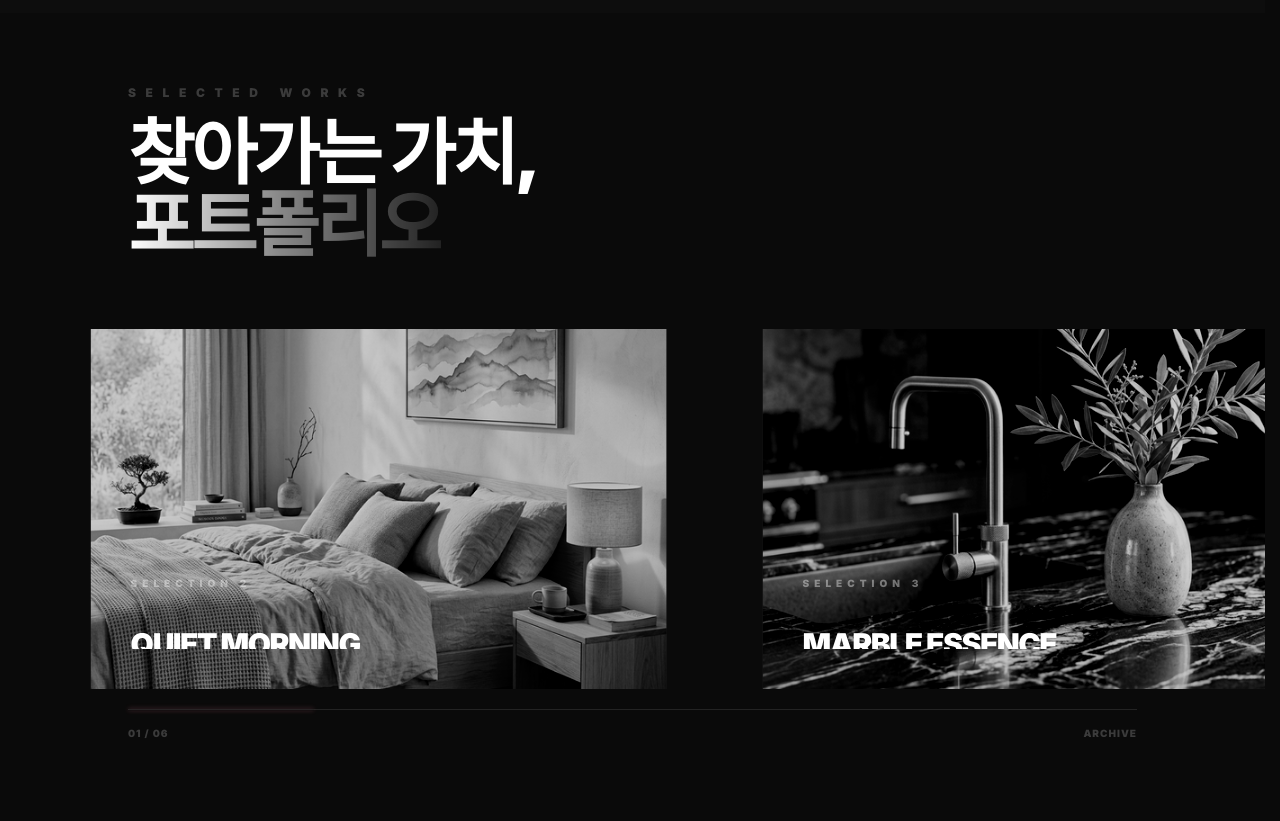
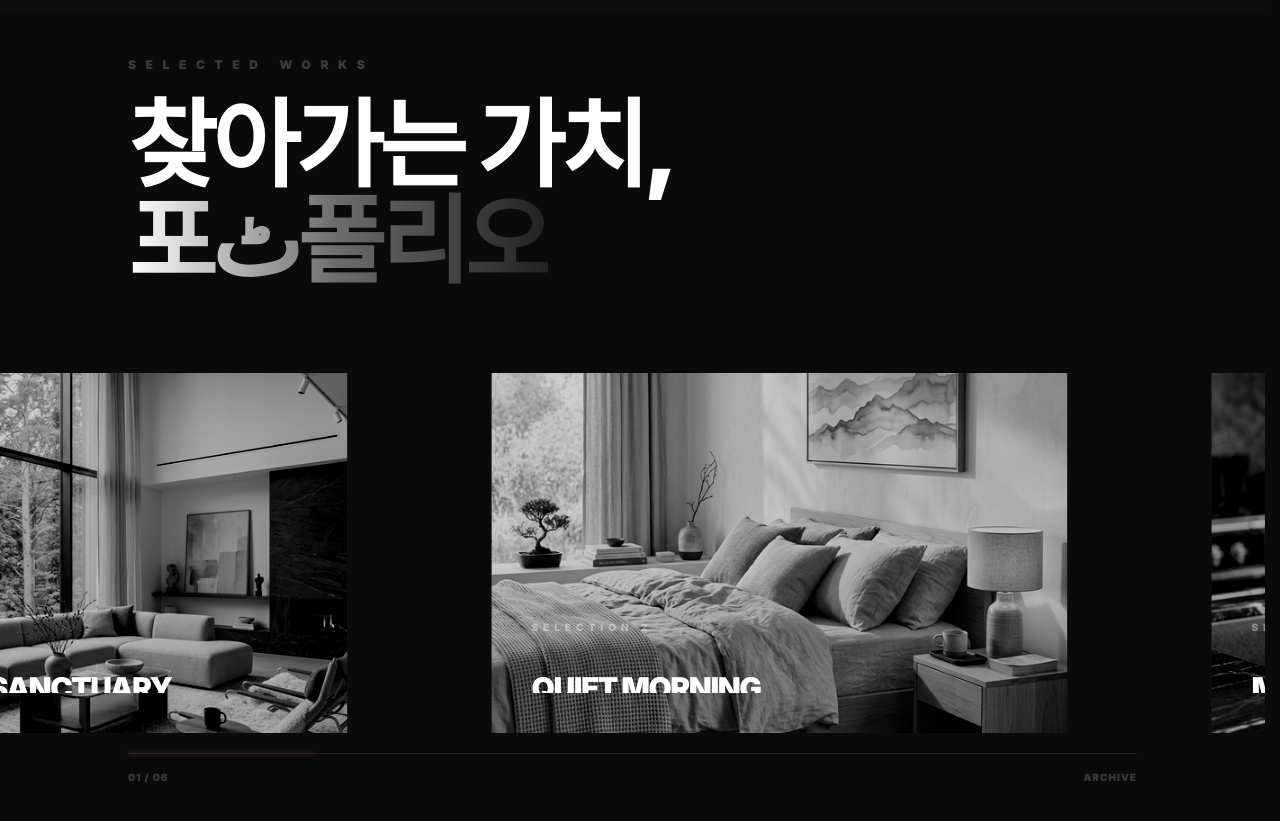
Before and after one commit to namooda7-gif/-_-, a Next.js app: page / in a window 1280 px wide. Shown: the part 787-1608 px from the top of the page. Built offline with nearby package versions, Linux system fonts and the light colour scheme.

Commit message:
Optimize horizontal scroll Sticky calculation and alignment

```diff
--- a/src/components/PortfolioEditorial.tsx
+++ b/src/components/PortfolioEditorial.tsx
@@ -160,35 +160,35 @@ export default function PortfolioEditorial() {
   // Calculate horizontal shift:
   // We have projects.length items + 1 archive link
   // Let's make it move enough to see everything.
-  const x = useTransform(scrollYProgress, [0, 1], ["0%", "-75%"]);
+  const x = useTransform(scrollYProgress, [0, 1], ["10%", "-80%"]);
 
   return (
-    <section ref={containerRef} className="relative h-[500vh] bg-[#0A0A0A]">
+    <section ref={containerRef} className="relative h-[600vh] bg-[#0A0A0A]">
       <div className="sticky top-0 h-screen flex flex-col justify-center overflow-hidden">
         {/* Header Section */}
-        <div className="px-[10vw] pt-20 mb-12">
-          <div className="space-y-4">
+        <div className="px-[10vw] pt-24 mb-16">
+          <div className="space-y-6">
             <motion.p
-              initial={{ opacity: 0, x: -20 }}
-              whileInView={{ opacity: 1, x: 0 }}
+              initial={{ opacity: 0 }}
+              whileInView={{ opacity: 1 }}
               className="text-xs font-black tracking-[0.8em] text-white/20 uppercase"
             >
               Selected Works
             </motion.p>
             <motion.h2
-              initial={{ opacity: 0, y: 30 }}
+              initial={{ opacity: 0, y: 20 }}
               whileInView={{ opacity: 1, y: 0 }}
-              className="text-5xl md:text-7xl font-black text-white uppercase leading-none tracking-tighter"
+              className="text-6xl md:text-8xl font-black text-white uppercase leading-none tracking-tighter"
             >
               찾아가는 가치,<br />
-              <span className="text-transparent bg-clip-text bg-gradient-to-r from-white via-white/50 to-white/10">포트폴리오</span>
+              <span className="text-transparent bg-clip-text bg-gradient-to-r from-white via-white/40 to-white/10">포ٹ폴리오</span>
             </motion.h2>
           </div>
         </div>
 
         {/* Horizontal Track */}
         <div className="flex-1 flex items-center">
-          <motion.div style={{ x }} className="flex items-center gap-12">
+          <motion.div style={{ x }} className="flex items-center gap-24 min-w-max">
             {projects.map((project, index) => (
               <PortfolioItem
                 key={project.id}
```
